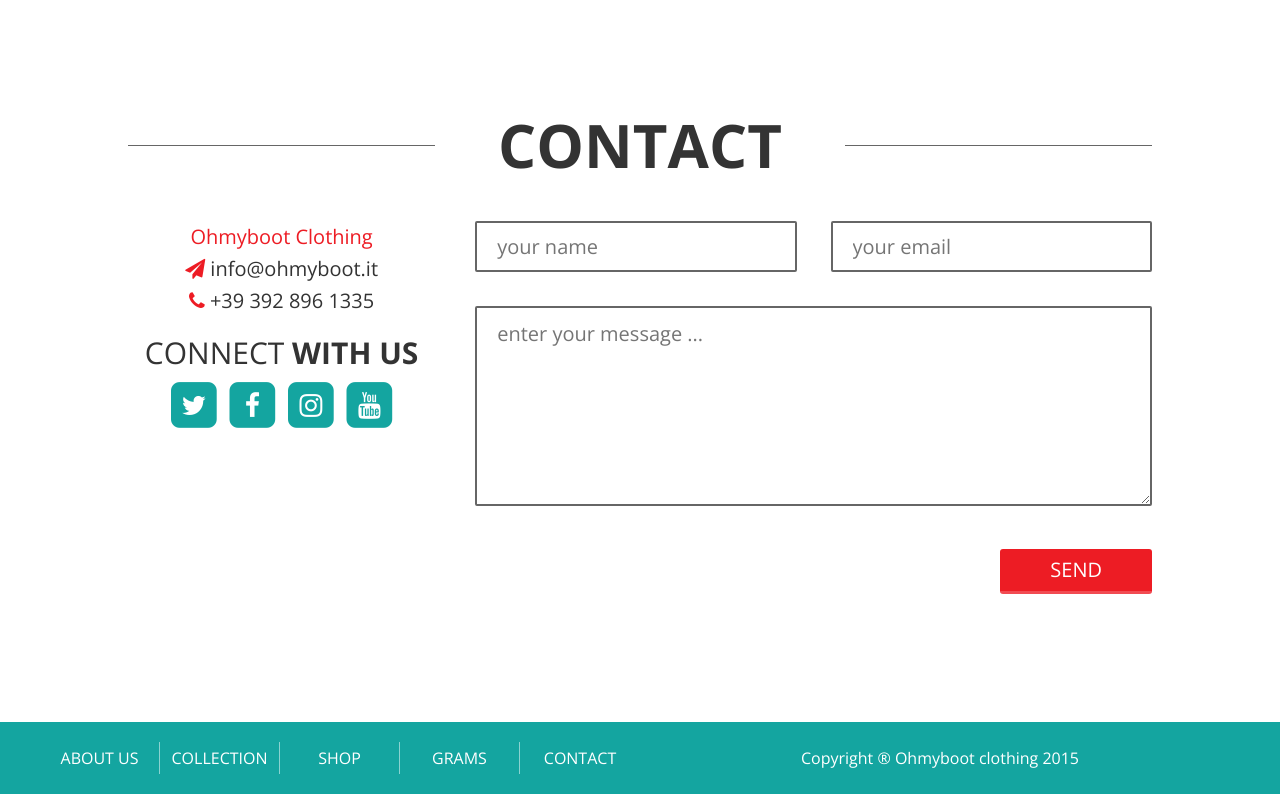
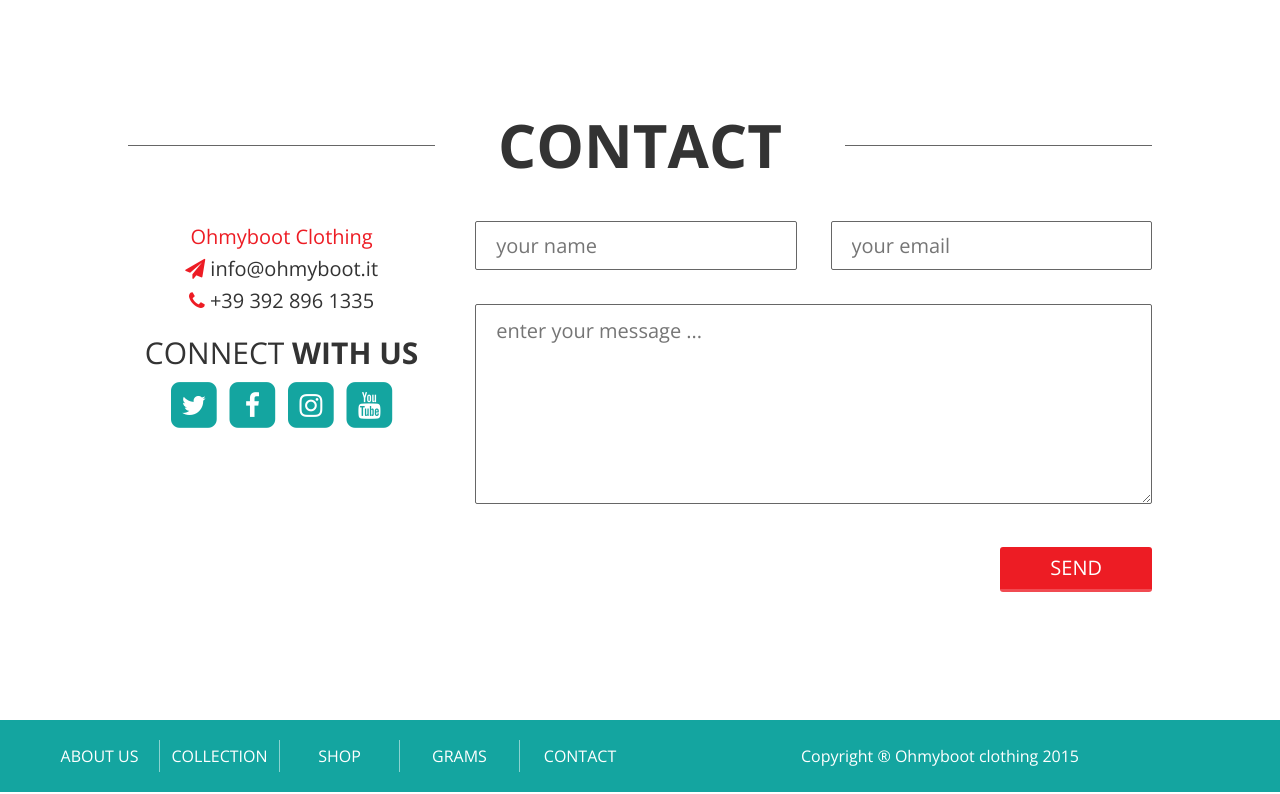
Before and after one commit to vlrprbttst/oh-my-boot, a PHP site: page / in a window 1280 px wide. Shown: the part 3153-3947 px from the top of the page. Run offline with PHP 8.4, Linux system fonts and the light colour scheme; some libraries are stand-ins or nearby versions.

Commit message:
commit
commit

```diff
--- a/sass/main.scss
+++ b/sass/main.scss
@@ -527,7 +527,7 @@
 
      .buytitle {
        font-size:2em;
-
+       line-height:1.2em;
        font-weight: 300;
        letter-spacing:2px;
        text-transform: uppercase;
@@ -640,7 +640,7 @@
     float: left;
 
 
-    @include respond-to(650) {
+    @include respond-to(972) {
       float: none;
       width: 100%;
       margin:0 0 30px;
@@ -683,7 +683,7 @@
     float: left;
     padding:0 0 0 40px;
     @include clearfix;
-    @include respond-to(650) {
+    @include respond-to(972) {
       float: none;
       width: 100%;
       padding: 0;
@@ -699,13 +699,19 @@
       float: right;
     }
     }
+
     form {
       @include clearfix;
     }
 
+    .text-area {
+      float: left;
+      width: 100%;
+    }
+
     input,
     textarea {
-      border:2px solid $dark-bg;
+      border:1px solid $dark-bg;
       border-radius:2px;
       padding:10px 20px;
     }
@@ -714,6 +720,10 @@
       width: 100%;
       margin:0 0 5%;
       min-height:200px;
+    }
+
+    .btn-send {
+      float: right;
     }
 
     button {
```
Also changed, not shown: includes/head.php (+0 -7 lines), js/custom/main.js (+42 -16 lines), css/main.css, images/dist/collection.jpg (deleted), images/dist/logo-red-white.png (added), images/favicon.ico (added), images/src/logo-red-white.png (added), js/build/production.js, js/build/production.min.js, 1 other file.
